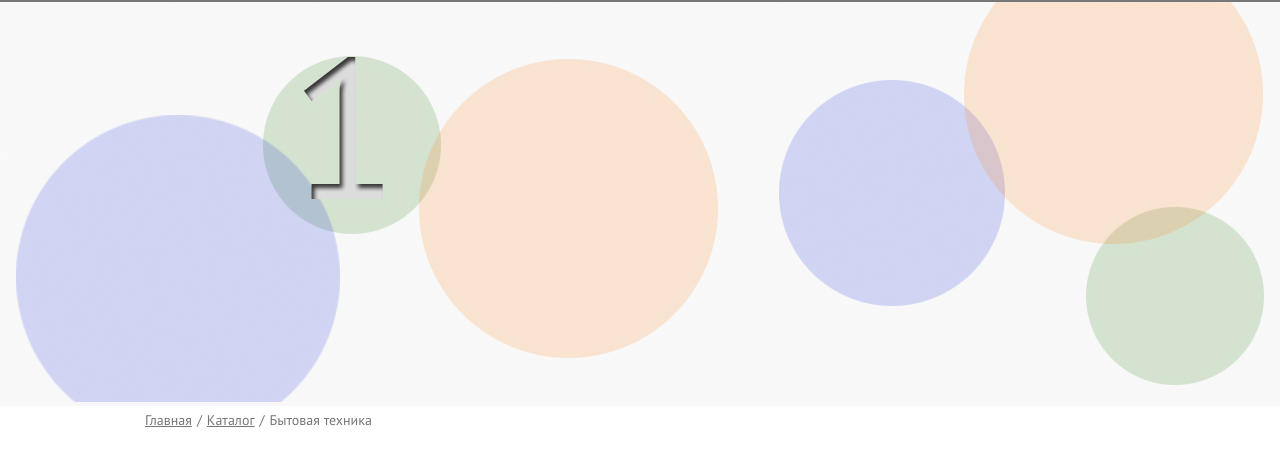
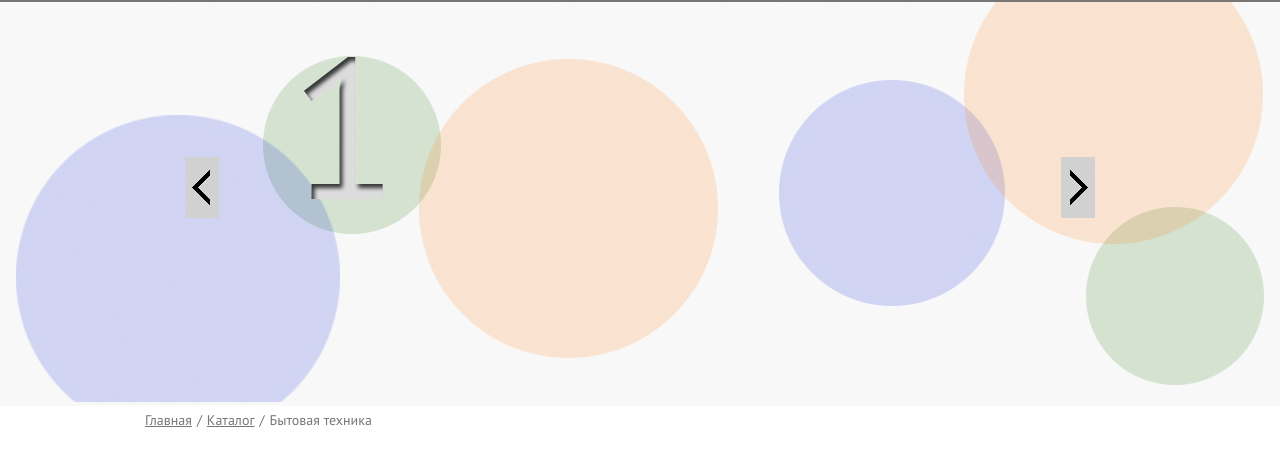
Before and after one commit to AleksMoore/test_template, a plain HTML site: page index.html in a window 1280 px wide. Shown: the part 308-762 px from the top of the page. Drawn offline with Linux system fonts and the light colour scheme.

Commit message:
Update style.css

```diff
--- a/css/style.css
+++ b/css/style.css
@@ -47,8 +47,8 @@ select{-webkit-appearance: none; -moz-appearance: none; appearance: none;}
 
 .slider{display:flex; width:100%; justify-content:center; background:#f8f8f8; overflow:hidden;}
 .slider__container{width:1400px; position:relative;}
-.slider__content .owl-prev{position:absolute; top:155px; left:245px; text-indent:-9999px; background: url(./images/icons/arrow_prev.png) center top no-repeat !important; height: 61px; width: 34px;}
-.slider__content .owl-next{position:absolute; top:155px; right:245px; text-indent:-9999px; background: url(./images/icons/arrow_next.png) center top no-repeat !important; height: 61px; width: 34px;}
+.slider__content .owl-prev{position:absolute; top:155px; left:245px; text-indent:-9999px; background: url(../images/icons/arrow_prev.png) center top no-repeat !important; height: 61px; width: 34px;}
+.slider__content .owl-next{position:absolute; top:155px; right:245px; text-indent:-9999px; background: url(../images/icons/arrow_next.png) center top no-repeat !important; height: 61px; width: 34px;}
 
 /*Breadcrumbs*/
 
@@ -102,5 +102,5 @@ select{-webkit-appearance: none; -moz-appearance: none; appearance: none;}
 .footer__middle ul li{margin-bottom:15px;}
 .footer__middle ul li a{color:#fff;}
 .footer__right{color:#fff; position:relative;}
-.footer__right:before{content:' '; width:36px; height:38px; position:absolute; top:0; left:-45px; background:url(./images/icons/company.png) center top no-repeat;}
+.footer__right:before{content:' '; width:36px; height:38px; position:absolute; top:0; left:-45px; background:url(../images/icons/company.png) center top no-repeat;}
 .footer__right p a{color:#fff; margin-bottom:10px;}
```
